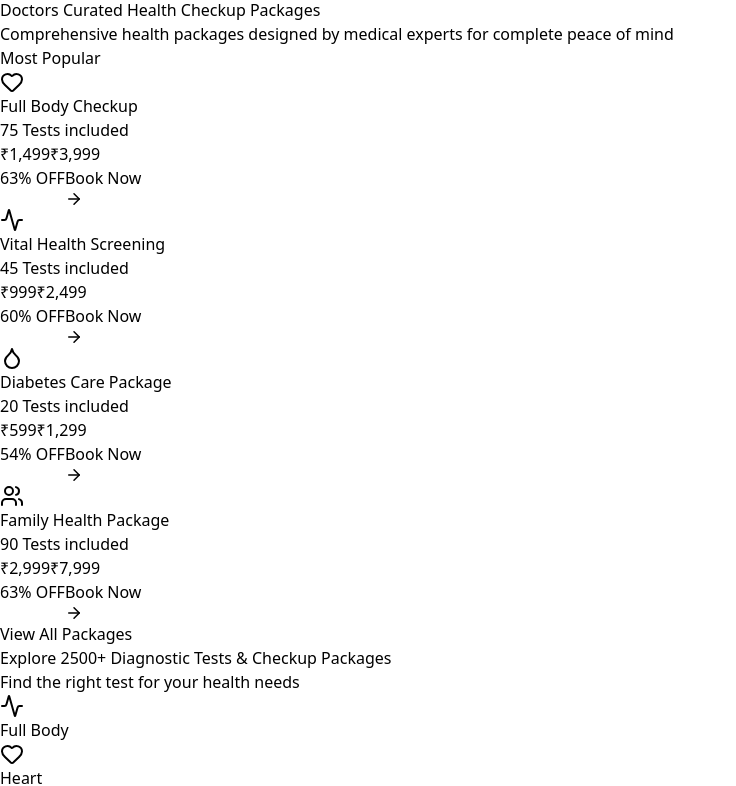
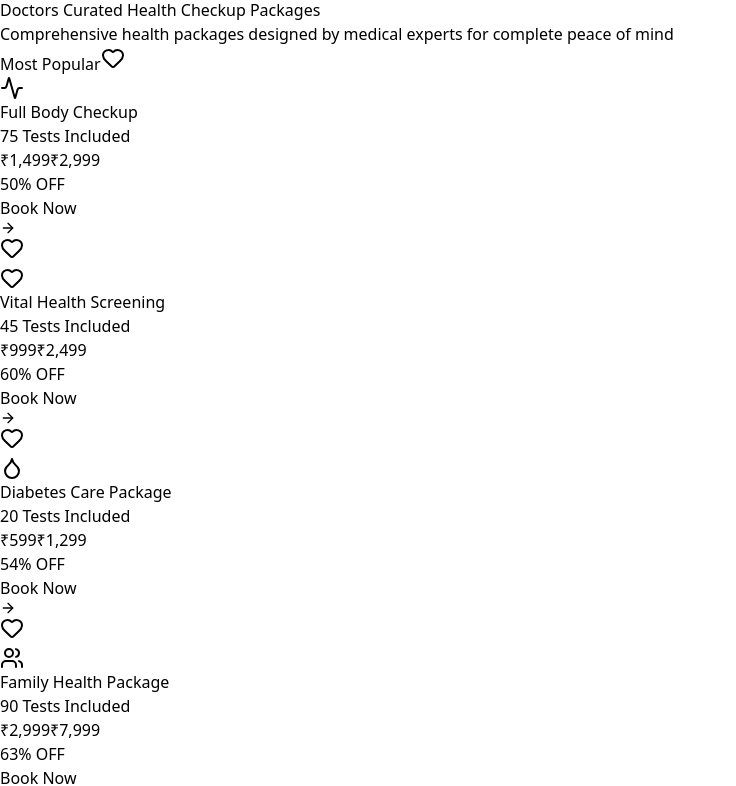
Before and after one commit to Sankalp-Space/mycheckupnew, a React (Vite) app: page / in a window 1280 px wide. Shown: the part 1038-1824 px from the top of the page, without its empty margins (0-736 px from the left). Built offline with nearby package versions, Linux system fonts and the light colour scheme.

Commit message:
changing the bg color

```diff
--- a/src/components/HealthPackages.jsx
+++ b/src/components/HealthPackages.jsx
@@ -1,110 +1,93 @@
-// React + Tailwind CSS — Doctors Curated Health Checkup Packages Section
-// Pixel-matched to provided design
-
-import React from "react";
-import { motion } from "framer-motion";
 import { Heart, Activity, Droplet, Users, ArrowRight } from "lucide-react";
 
 const packages = [
   {
+    id: 1,
     title: "Full Body Checkup",
-    tests: "75 Tests included",
+    tests: "75 Tests Included",
     price: "₹1,499",
-    oldPrice: "₹3,999",
-    discount: "63% OFF",
+    oldPrice: "₹2,999",
+    off: "50% OFF",
     popular: true,
-    icon: <Heart className="text-blue-600" />
+    icon: <Activity className="w-8 h-8 text-[#D8BFD8]" />,
   },
   {
+    id: 2,
     title: "Vital Health Screening",
-    tests: "45 Tests included",
+    tests: "45 Tests Included",
     price: "₹999",
     oldPrice: "₹2,499",
-    discount: "60% OFF",
-    icon: <Activity className="text-blue-600" />
+    off: "60% OFF",
+    icon: <Heart className="w-8 h-8 text-[#D8BFD8]" />,
   },
   {
+    id: 3,
     title: "Diabetes Care Package",
-    tests: "20 Tests included",
+    tests: "20 Tests Included",
     price: "₹599",
     oldPrice: "₹1,299",
-    discount: "54% OFF",
-    icon: <Droplet className="text-blue-600" />
+    off: "54% OFF",
+    icon: <Droplet className="w-8 h-8 text-[#D8BFD8]" />,
   },
   {
+    id: 4,
     title: "Family Health Package",
-    tests: "90 Tests included",
+    tests: "90 Tests Included",
     price: "₹2,999",
     oldPrice: "₹7,999",
-    discount: "63% OFF",
-    icon: <Users className="text-blue-600" />
-  }
+    off: "63% OFF",
+    icon: <Users className="w-8 h-8 text-[#D8BFD8]" />,
+  },
 ];
 
-const HealthPackages = () => {
+export default function HealthPackages() {
   return (
-    <section className="w-full py-24 bg-white">
-      <div className="max-w-7xl mx-auto px-6 text-center">
-        <h2 className="text-4xl font-extrabold text-slate-900">
+    <section className="bg-[#e6cfe2] py-16">
+      <h2 className="text-3xl font-semibold text-center mb-2">
         Doctors Curated Health Checkup Packages
       </h2>
-        <p className="mt-3 text-lg text-slate-600 max-w-3xl mx-auto">
+      <p className="text-center text-gray-700 mb-10">
         Comprehensive health packages designed by medical experts for complete peace of mind
       </p>
 
-        <div className="mt-16 grid grid-cols-1 sm:grid-cols-2 lg:grid-cols-4 gap-8">
-          {packages.map((pkg, index) => (
-            <motion.div
-              key={index}
-              className="relative border rounded-3xl p-8 text-left shadow-sm hover:shadow-lg transition"
-              whileHover={{ scale: 1.05, boxShadow: "0 20px 40px rgba(0,0,0,0.1)" }}
-              transition={{ type: "spring", stiffness: 300 }}
+      <div className="max-w-7xl mx-auto grid grid-cols-1 md:grid-cols-2 lg:grid-cols-4 gap-6 px-6">
+        {packages.map((item) => (
+          <div
+            key={item.id}
+            className="relative bg-white rounded-2xl p-6 border border-transparent transition-all duration-300 hover:border-2 hover:border-[#D8BFD8] hover:scale-105 hover:shadow-lg"
           >
-              {pkg.popular && (
-                <span className="absolute -top-4 left-6 bg-pink-500 text-white text-sm px-4 py-1 rounded-full">
+            {item.popular && (
+              <span className="absolute -top-3 left-6 bg-[#D8BFD8] text-white text-xs px-4 py-1 rounded-full">
                 Most Popular
               </span>
             )}
 
-              <div className="w-14 h-14 rounded-full bg-blue-50 flex items-center justify-center mb-6">
-                {pkg.icon}
+            <button className="absolute top-4 right-4 group">
+              <Heart className="w-5 h-5 text-gray-300 group-hover:fill-red-500 group-hover:text-red-500 transition" />
+            </button>
+
+            <div className="w-14 h-14 mx-auto mb-4 rounded-xl bg-[#f3eaf2] flex items-center justify-center">
+              {item.icon}
             </div>
 
-              <h3 className="text-xl font-bold text-slate-900">
-                {pkg.title}
-              </h3>
-              <p className="text-slate-500 mt-1 text-sm">{pkg.tests}</p>
+            <h3 className="text-lg font-semibold text-center mb-1">{item.title}</h3>
+            <p className="text-sm text-gray-500 text-center mb-4">{item.tests}</p>
 
-              <div className="mt-6">
-                <span className="text-3xl font-extrabold text-slate-900">
-                  {pkg.price}
-                </span>
-                <span className="ml-3 text-slate-400 line-through">
-                  {pkg.oldPrice}
-                </span>
+            <div className="text-center mb-2">
+              <span className="text-2xl font-semibold mr-2">{item.price}</span>
+              <span className="text-gray-400 line-through">{item.oldPrice}</span>
             </div>
 
-              <span className="inline-block mt-3 bg-green-100 text-green-700 text-sm px-3 py-1 rounded-full">
-                {pkg.discount}
-              </span>
+            <p className="text-green-600 text-sm text-center mb-6">{item.off}</p>
 
-              <motion.button
-                className="mt-8 w-full flex items-center justify-center gap-2 bg-blue-600 hover:bg-blue-700 transition text-white py-4 rounded-xl font-semibold"
-                whileHover={{ scale: 1.02 }}
-                whileTap={{ scale: 0.98 }}
+            <button
+              className="w-full bg-[#D8BFD8] text-white py-3 rounded-xl flex items-center justify-center gap-2 transition-transform duration-300 hover:scale-102"
             >
-                Book Now <ArrowRight size={18} />
-              </motion.button>
-            </motion.div>
+              Book Now <ArrowRight size={16} />
+            </button>
+          </div>
         ))}
-        </div>
-
-        <button className="mt-16 inline-flex items-center gap-2 border-2 border-blue-600 text-blue-600 hover:bg-blue-50 transition px-10 py-4 rounded-full font-semibold">
-          View All Packages
-        </button>
       </div>
     </section>
   );
-};
-
-export default HealthPackages;
+}
--- a/src/components/HomeHero.jsx
+++ b/src/components/HomeHero.jsx
@@ -1,31 +1,31 @@
-export default function HeroSection() {
+export default function HomeHero() {
   return (
-    <section className="bg-[#D8BFD8] py-14 px-4">
+    <section className="bg-[#D8BFD8] py-8 px-4">
       <div className="max-w-7xl mx-auto bg-white rounded-3xl shadow-xl overflow-hidden">
-        <div className="grid grid-cols-1 lg:grid-cols-2">
+        <div className="grid grid-cols-1 lg:grid-cols-2 min-h-[500px]">
 
           {/* LEFT CONTENT */}
-          <div className="p-10 lg:p-14">
+          <div className="p-4 lg:p-6 flex flex-col justify-center">
             {/* Slider arrows */}
-            <div className="flex items-center gap-3 mb-6">
-              <button className="w-9 h-9 rounded-full border flex items-center justify-center hover:bg-gray-100">
+            <div className="flex items-center gap-3 mb-2">
+              <button className="w-8 h-8 rounded-full border flex items-center justify-center hover:bg-gray-100 text-sm">
                 ‹
               </button>
-              <button className="w-9 h-9 rounded-full border flex items-center justify-center hover:bg-gray-100">
+              <button className="w-8 h-8 rounded-full border flex items-center justify-center hover:bg-gray-100 text-sm">
                 ›
               </button>
             </div>
 
-            <p className="text-sm text-gray-500 mb-2">
+            <p className="text-sm text-gray-500 mb-1">
               Prevention is better than cure
             </p>
 
-            <h1 className="text-4xl font-bold text-gray-900 leading-snug">
+            <h1 className="text-3xl lg:text-4xl font-bold text-gray-900 leading-snug mb-2">
               Affordable Health Tests <br /> at home
             </h1>
 
             {/* Green ticks */}
-            <div className="flex flex-wrap gap-4 mt-4 text-sm">
+            <div className="flex flex-wrap gap-3 mt-1 text-sm">
               {[
                 "NABL Certified",
                 "24–48 Hour Reports",
@@ -41,7 +41,7 @@ export default function HeroSection() {
             </div>
 
             {/* Pills */}
-            <div className="flex flex-wrap gap-3 mt-6">
+            <div className="flex flex-wrap gap-2 mt-2">
               {[
                 "₹500 off on first test",
                 "6-hour sample collection",
@@ -50,26 +50,15 @@ export default function HeroSection() {
               ].map((pill) => (
                 <span
                   key={pill}
-                  className="px-4 py-2 text-sm rounded-full bg-[#F4ECF4] text-[#4B2E4B] border border-[#E6D6E6]"
+                  className="px-3 py-1 text-xs rounded-full bg-[#F4ECF4] text-[#4B2E4B] border border-[#E6D6E6]"
                 >
                   {pill}
                 </span>
               ))}
             </div>
-          </div>
-
-          {/* RIGHT IMAGE */}
-          <div className="bg-gradient-to-br from-gray-100 to-gray-200 flex items-center justify-center p-10">
-            <img
-              src="/ImageWithFallback.png"
-              alt="Doctor"
-              className="max-h-[420px] object-contain"
-            />
-          </div>
-        </div>
 
             {/* SEARCH BAR SECTION */}
-        <div className="px-8 pb-8">
+            <div className="mt-4">
               <div className="bg-white border rounded-2xl p-4 shadow-sm">
                 <div className="flex flex-col lg:flex-row items-center gap-4">
 
@@ -84,10 +73,10 @@ export default function HeroSection() {
 
                   {/* Tabs */}
                   <div className="flex bg-gray-100 rounded-xl p-1">
-                <button className="px-5 py-2 rounded-lg bg-[#4B2E4B] text-white text-sm">
+                    <button className="px-4 py-2 rounded-lg bg-[#4B2E4B] text-white text-sm">
                       Lab Tests
                     </button>
-                <button className="px-5 py-2 rounded-lg text-gray-600 text-sm">
+                    <button className="px-4 py-2 rounded-lg text-gray-600 text-sm">
                       Checkups
                     </button>
                   </div>
@@ -104,6 +93,17 @@ export default function HeroSection() {
               </div>
             </div>
           </div>
+
+          {/* RIGHT IMAGE */}
+          <div className="bg-gradient-to-br from-gray-100 to-gray-200 flex items-center justify-center p-6 lg:p-10">
+            <img
+              src="/ImageWithFallback.png"
+              alt="Doctor"
+              className="w-full h-full object-cover rounded-lg"
+            />
+          </div>
+        </div>
+      </div>
     </section>
   );
 }
```
Lines whose indentation alone changed are shown as unchanged.
